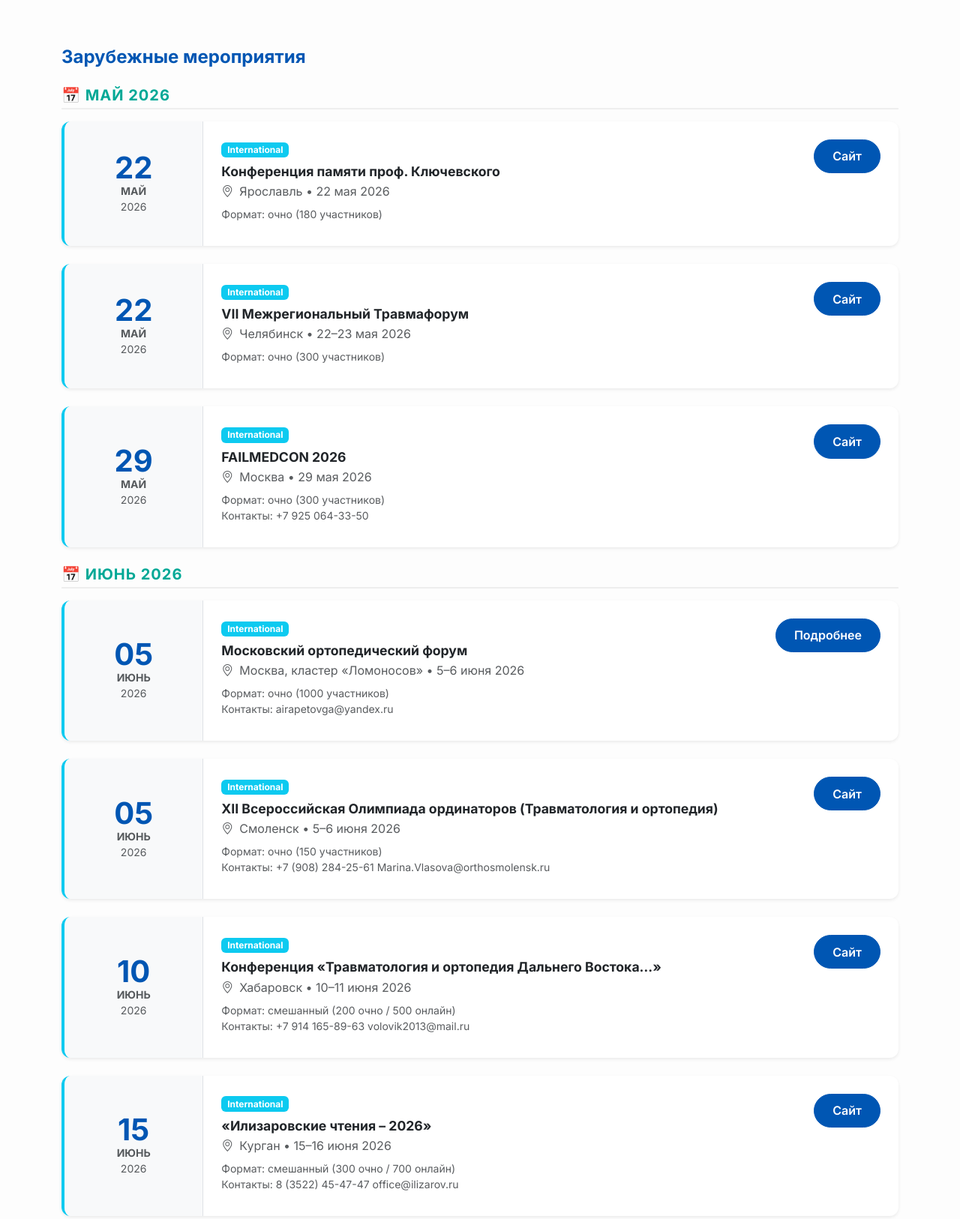
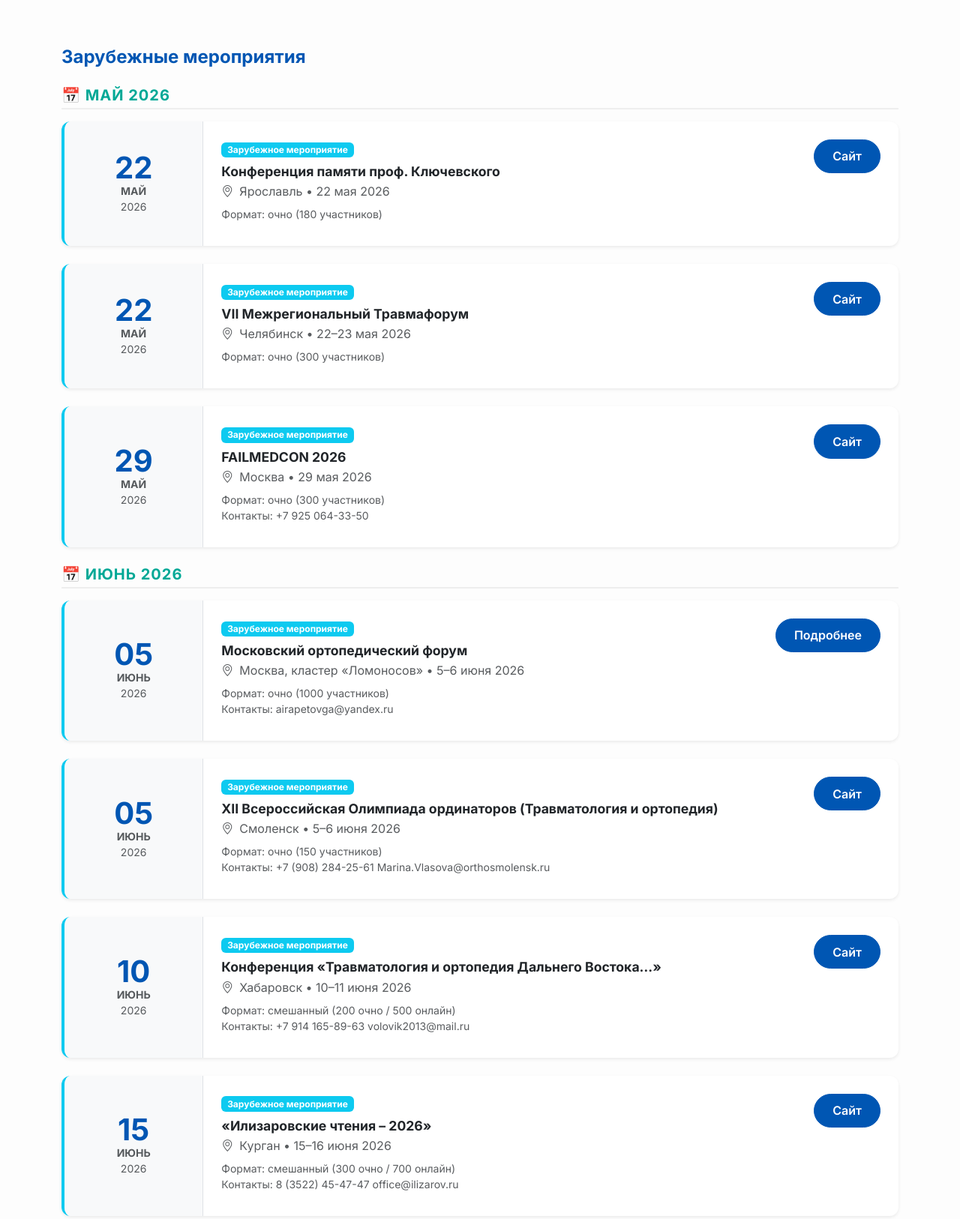
Before and after one commit to puncaaa/kato_web, a Django app: page /events/ in a window 1280 px wide. Shown: the part 301-1927 px from the top of the page at 75% size. Run offline with Django 5.2, Linux system fonts and the light colour scheme; data comes from the database, SQL or seed files in the repository.

Commit message:
Localize international event badge

```diff
--- a/webkato/templates/website/events/list.html
+++ b/webkato/templates/website/events/list.html
@@ -31,7 +31,7 @@
         <div class="card-body p-4">
           <div class="d-flex justify-content-between align-items-start">
             <div class="flex-grow-1">
-              <div class="badge bg-info text-white mb-2">International</div>
+              <div class="badge bg-info text-white mb-2">Зарубежное мероприятие</div>
               <h5 class="card-title fw-bold mb-1">
                 {% if e.external_link %}
                 <a href="{{ e.external_link }}" target="_blank" rel="noopener" class="text-dark text-decoration-none hover-primary">{{ e.title }}</a>
```
